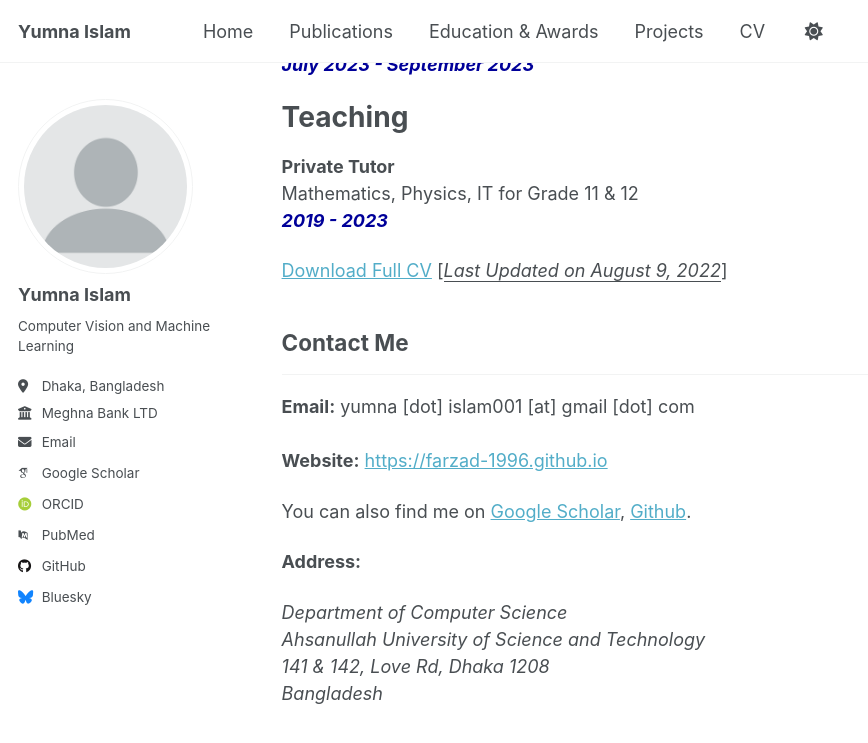
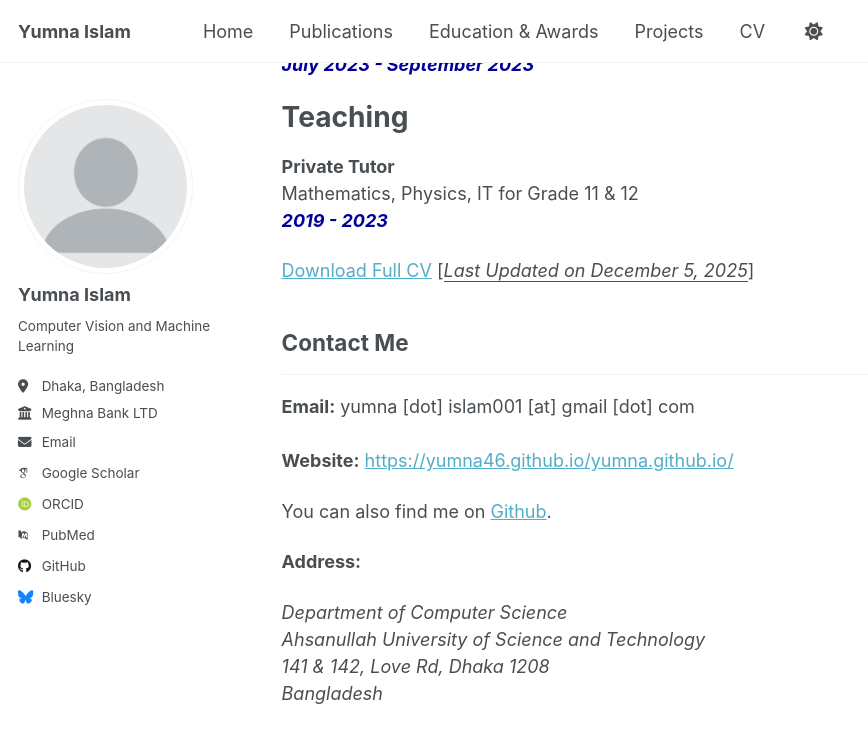
Before and after one commit to Yumna46/yumna.github.io, a Jekyll site: the page built from _pages/cv.md, in a window 1280 px wide and 900 px high, scrolled down 669 px, cut to the strip 0-771 px from the top of the window. Shown: the top 743 px of the strip, without its empty margins (0-868 px from the left). Built offline with Jekyll 4.4.1, drawn with Linux system fonts in a browser that asks for light colours; some web fonts are replaced; a script that is not in the unit is left out.

Commit message:
Update cv.md

```diff
--- a/_pages/cv.md
+++ b/_pages/cv.md
@@ -40,16 +40,16 @@ Teaching
 Mathematics, Physics, IT for Grade 11 & 12<br />
 <i style='color:#000099;'>**2019 - 2023**</i><br/>
 
-[Download Full CV](https://farzad-1996.github.io/files/FarzadAhmedCV.pdf) [<ins>*Last Updated on August 9, 2022*</ins>]
+[Download Full CV](https://farzad-1996.github.io/files/FarzadAhmedCV.pdf) [<ins>*Last Updated on December 5, 2025*</ins>]
 
 ## Contact Me
 -------------
 
 **Email:** yumna [dot] islam001 [at] gmail [dot] com <br />
  <br />
-**Website:** [https://farzad-1996.github.io](https://farzad-1996.github.io/) <br />
+**Website:** [https://yumna46.github.io/yumna.github.io/](https://yumna46.github.io/yumna.github.io/) <br />
 
-You can also find me on [Google Scholar](https://scholar.google.com/citations?user=tFYmHMsAAAAJ&hl=en), [Github](https://github.com/farzad-1996).
+You can also find me on [Github](https://github.com/Yumna46).
 
 **Address:**
 <address>
```
